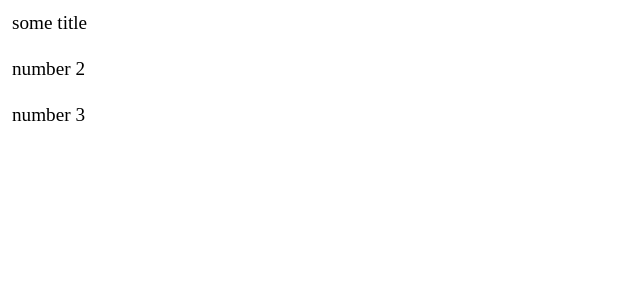
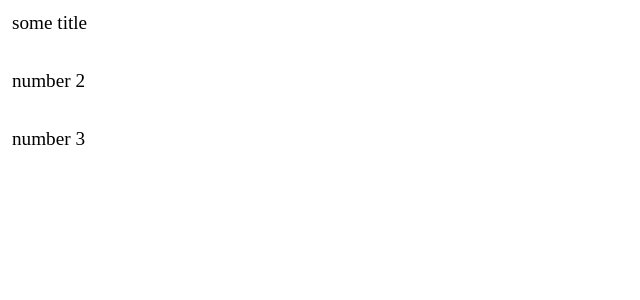
Before and after one commit to lior99/react-template, a React app: page / in a window 1280 px wide. Shown: the top 300 px of the page, without its empty margins (0-640 px from the left). Built offline with nearby package versions, Linux system fonts and the light colour scheme.

Commit message:
adding config to webpack

```diff
--- a/package.json
+++ b/package.json
@@ -4,7 +4,7 @@
   "description": "",
   "scripts": {
     "build": "webpack --mode production",
-    "start": "webpack-dev-server --open --mode development"
+    "start": "webpack-dev-server --open --watch --mode development"
   },
   "keywords": [],
   "author": "",
--- a/src/components/Item/Item.js
+++ b/src/components/Item/Item.js
@@ -3,12 +3,8 @@ import React, {useState} from 'react';
 function Item({data}) {
 	const [done, setDone] = useState(false);
 
-	const toggleItem = () => {
-		setDone(done => !done);
-	}
-
 	return (
-		<div className={`item ${done ? 'done' : ''}`} onClick={toggleItem}>{data.title}</div>
+		<div className={`item ${done ? 'done' : ''}`} onClick={() => setDone(done => !done)}>{data.title}</div>
 	)
 }
 
--- a/src/components/ListItems/ListItems.js
+++ b/src/components/ListItems/ListItems.js
@@ -11,7 +11,9 @@ function ListItems() {
 
 	return (
 		<>
-			{ items.map(item => <Item data={item} key={item.id} />)}
+			<div className="container">
+				{ items.map(item => <Item data={item} key={item.id} />)}
+			</div>
 		</>
 	)
 }
--- a/src/index.js
+++ b/src/index.js
@@ -2,6 +2,4 @@ import React from 'react';
 import ReactDOM from 'react-dom';
 import App from './App';
 
-console.log('this is working?')
-
 ReactDOM.render(<App />, document.getElementById('root'));
--- a/src/style.scss
+++ b/src/style.scss
@@ -14,3 +14,8 @@ html, body {
 		font-style: italic;
 	}
 }
+
+.container {
+	display: flex;
+	flex-direction: column;
+}
--- a/webpack.config.js
+++ b/webpack.config.js
@@ -1,6 +1,13 @@
 const HtmlWebPackPlugin = require("html-webpack-plugin");
+const path = require('path');
 
 module.exports = {
+	devServer: {
+		contentBase: path.join(__dirname, 'dist'),
+		compress: true,
+		port: 8080,
+		host: '172.19.8.103', // local ip address when running under wsl
+	  },
   module: {
     rules: [
       {
```
